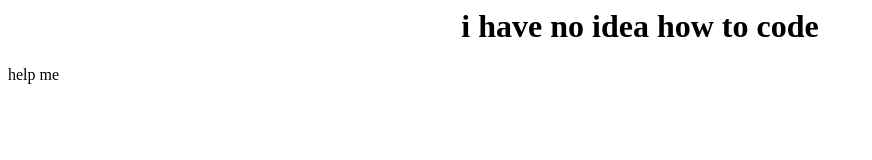
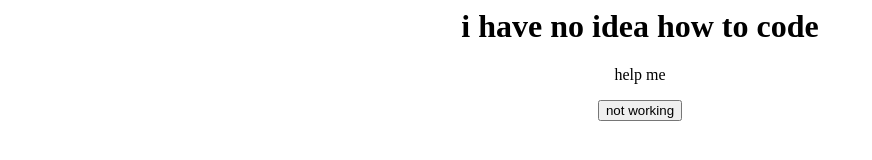
Before and after one commit to Bluelighto/bread-the-movie, a plain HTML site: page index.html in a window 1280 px wide. Shown: the whole page, without its empty margins (0-872 px from the left). Drawn offline with Linux system fonts and the light colour scheme.

Commit message:
fix center text and add button

```diff
--- a/index.html
+++ b/index.html
@@ -1,2 +1,5 @@
 <h1><center>i have no idea how to code</center></h1>
-<p?<center>help me</p>
+<p><center>help me</center></p>
+<div style="text-align:center">
+ <button type="button">not working</button>
+</div>
```
